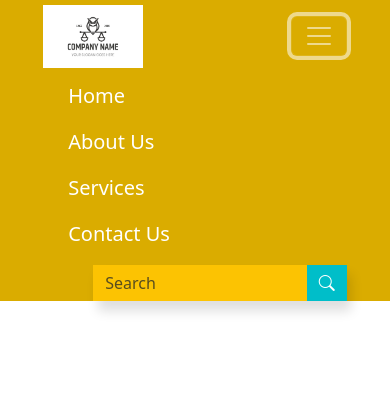
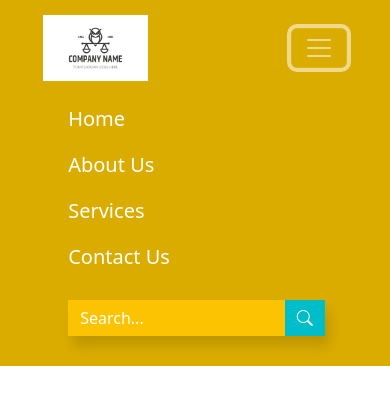
Before and after one commit to ehteshamawan1/complete-bootstrap, a plain HTML site: page project2/index.html in a window 390 px wide. Both pictures are taken after a click on the button "Toggle navigation". Drawn offline with nearby package versions, Linux system fonts and the light colour scheme.

Commit message:
committed

```diff
--- a/project2/css/styles.css
+++ b/project2/css/styles.css
@@ -1,5 +1,7 @@
-.img-fluid {
-    max-width: 100px;
+.logo {
+    max-width: 105px;
+    margin-top: 10px;
+    margin-bottom: 10px;
 }
 
 #top_nav {
@@ -19,15 +21,27 @@
     border: 0px;
     border-radius: 0px;
     position: relative;
-    left: 50px;
+    left: 47px;
     box-shadow: 5px 10px 11px 0px #00000021;
 }
 
+#searchbox::placeholder {
+    color: white;
+}
+
 #searchbtn {
-    margin-left: 3px;
     position: relative;
     background-color: #00bec9;
     color: white;
     border: 0px;
     border-radius: 0px;
 }
+
+@media only screen and (max-width: 991px){
+    #searchform {
+        margin-bottom: 30px;
+        margin-top: 20px;
+        position: relative;
+        left: -22px;
+    }
+}
--- a/project2/index.html
+++ b/project2/index.html
@@ -28,7 +28,7 @@
           ><img
             src="images/owl-on-scale-legal-icon-6854ld.png"
             alt="Logo"
-            class="img-fluid"
+            class="img-fluid logo"
         /></a>
         <button
           class="navbar-toggler"
@@ -56,11 +56,11 @@
               <a class="nav-link" href="#">Contact Us</a>
             </li>
           </ul>
-          <form class="d-flex" role="search">
+          <form class="d-flex" id="searchform" role="search">
             <input
               class="form-control me-2"
               type="search"
-              placeholder="Search"
+              placeholder="Search..."
               aria-label="Search"
               id="searchbox"
             />
@@ -71,6 +71,13 @@
         </div>
       </div>
     </nav>
+    <!--Container Fluid-->
+    <div class="container-fluid"></div>
+    <!--Banner-->
+    <div class="row">
+      <div class="col-md-6"></div>
+      <div class="col-md-4"></div>
+    </div>
     <!-- Bootstrap Bundle With Popper -->
     <script
       src="https://cdn.jsdelivr.net/npm/bootstrap@5.3.0-alpha3/dist/js/bootstrap.bundle.min.js"
```
